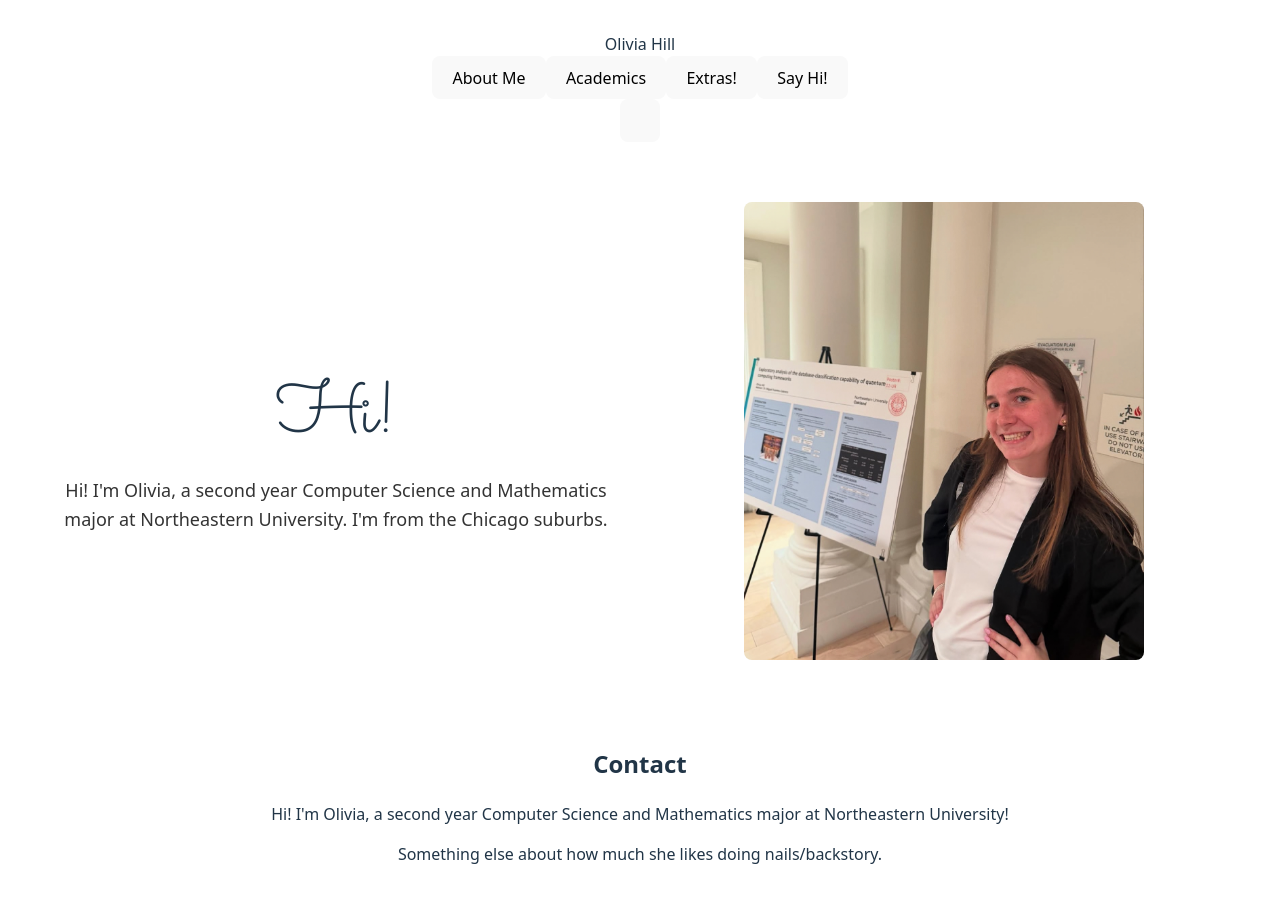
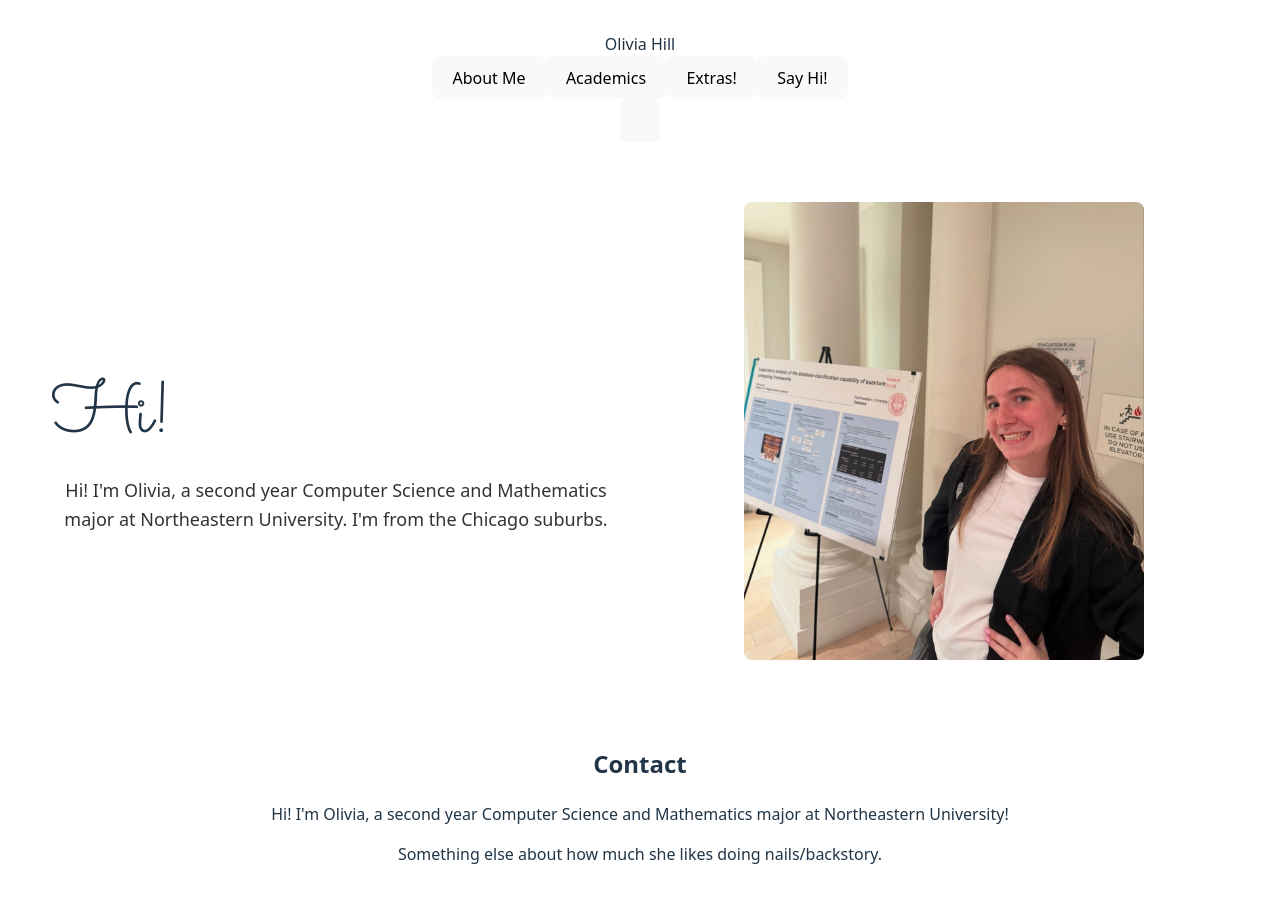
Before and after one commit to hill-ol/personal-website-vercel, a React (Vite) app: page / in a window 1280 px wide. Shown: the top 902 px of the page. Built offline with nearby package versions, Linux system fonts and the light colour scheme.

Commit message:
animation css

```diff
--- a/src/index.css
+++ b/src/index.css
@@ -89,6 +89,26 @@ button:focus-visible {
   font-family: 'Sacramento', cursive;
   font-size: 72px;
   margin-bottom: 20px;
+  text-align: left;
+
+  /* Animation properties */
+  opacity: 0;
+  transform: translateY(30px);
+  animation: slideInBounce 0.8s ease-out forwards;
+}
+
+@keyframes slideInBounce {
+  0% {
+    opacity: 0;
+    transform: translateY(30px);
+  }
+  60% {
+    transform: translateY(-10px);
+  }
+  100% {
+    opacity: 1;
+    transform: translateY(0);
+  }
 }
 
 .about-text {
```
